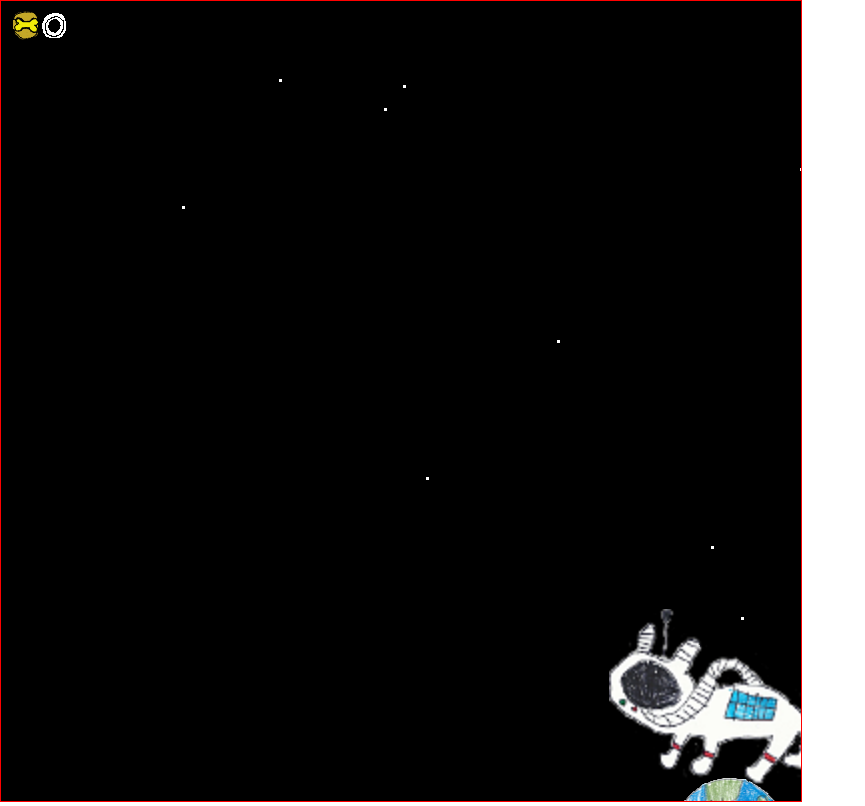
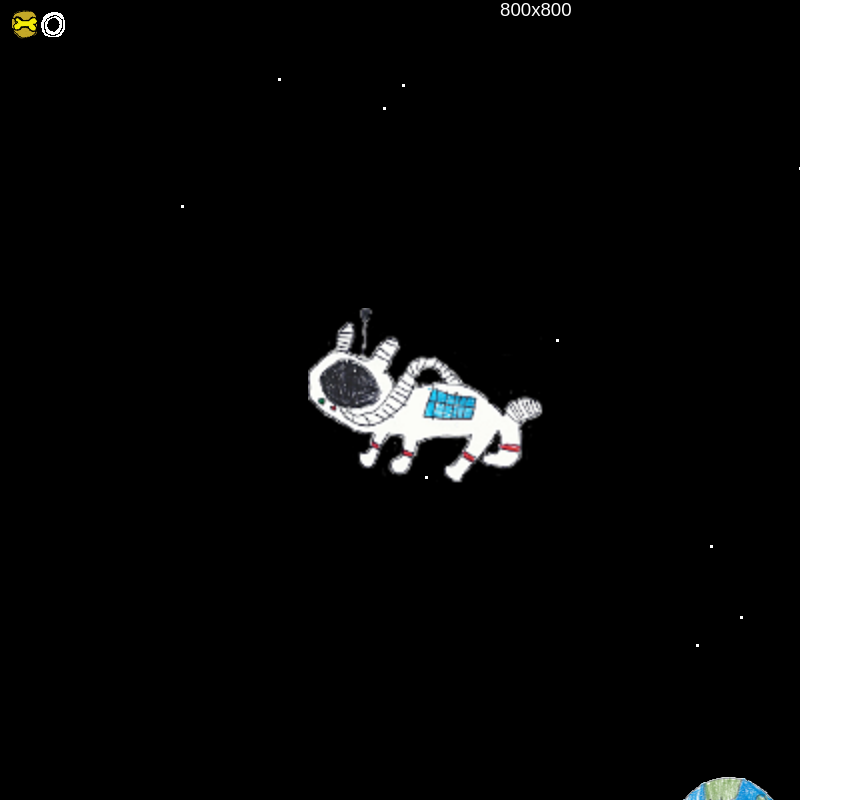
Before and after one commit to jesslilly/gravitydog, a plain HTML site: page index.html in a window 1280 px wide. Shown: the whole page, without its empty margins (0-865 px from the left). Drawn offline with Linux system fonts and the light colour scheme.

Commit message:
canvas: removed border, show size.

```diff
--- a/css/style.css
+++ b/css/style.css
@@ -1,10 +1,6 @@
 body {
 	font-family: verdana, arial, helvetica, sans-serif;
 	margin: 0px 0px 0px 0px;
-}
-
-#canvas {
-	border: 1px solid gray;
 }
 
 #sprites {
@@ -14,26 +10,26 @@ body {
 /* Vertical mobile */
 @media screen and (min-width: 320px) and (orientation: portrait) {
 	#canvas {
-		border: 1px solid purple;
+
 	}
 }
 
 @media screen and (min-width: 320px) and (orientation: landscape) {
 	#canvas {
-		border: 1px solid blue;
+
 	}
 }
 /* Tablet */
 @media ( min-width : 480px) {
 	#canvas {
-		border: 1px solid green;
+
 	}
 }
 
 /* Desktop */
 @media ( min-width : 640px) {
 	#canvas {
-		border: 1px solid red;
+
 	}
 }
 
@@ -41,8 +37,8 @@ body {
 /* http://stackoverflow.com/questions/880512/prevent-text-selection-after-double-click */
 /* http://stackoverflow.com/questions/7018324/how-do-i-stop-highlighting-of-a-div-element-when-double-clicking-on */
 body {
-    -webkit-user-select: none; /* webkit (safari, chrome) browsers */
-    -moz-user-select: none; /* mozilla browsers */
-    -khtml-user-select: none; /* webkit (konqueror) browsers */
-    -ms-user-select: none; /* IE10+ */
+	-webkit-user-select: none; /* webkit (safari, chrome) browsers */
+	-moz-user-select: none; /* mozilla browsers */
+	-khtml-user-select: none; /* webkit (konqueror) browsers */
+	-ms-user-select: none; /* IE10+ */
 }
--- a/js/gravitydog.js
+++ b/js/gravitydog.js
@@ -57,7 +57,7 @@ console.log("elevader.js loaded");
 		a.add(1, earth);
 
 		// Add the dog!
-		var dog = new SpaceDog(canvas.width / 2, canvas.width / 2, 118 * 2, 88 * 2);
+		var dog = new SpaceDog(100, 100, 118 * 2, 88 * 2);
 		dog.setVector(45, 1);
 		// TODO: Move images to the Sprite class.
 		dog.draw = function(ctx) {
@@ -66,53 +66,45 @@ console.log("elevader.js loaded");
 		a.add(1, dog);
 		a.go();
 
-		// Draw star.
-		// ctx.drawImage(sprites, 0, 0, 44, 44, 20, 20, 44, 44);
-
-		// draw grid.
-		// var grid = new Grid(canvas.width, canvas.height, 10);
-		// grid.draw(ctx);
-
 	};
 
 	var addScore = function() {
 
-		// Score board
+		// Score Icon
 		var scoreIcon = new Prop(10, 10, 29, 29);
 		scoreIcon.draw = function(ctx) {
 			ctx.drawImage(sprites, 133, 8, 29, 29, this.x, this.y, this.width, this.height);
 		};
 		a.add(2, scoreIcon);
-		// var score = new Prop(40, 30, 0, 0);
-		// score.draw = function(ctx) {
-		// ctx.fillText(vg.getScore(), this.x, this.y);
-		// };
-		// a.add(2, score);
+
+		// Score board
 		var score = new Prop(40, 10, 0, 0);
 		score.draw = function(ctx) {
-
-			// ctx.drawImage(sprites, 1, 214, 30, 30, this.x, this.y, 30, 30);
 
 			var digits = (vg.getScore() + "").split("");
 			digits.forEach(function(digit, idx) {
 
 				var sourceHeight = (31 * digit) + 214;
 				var x = 40 + (idx * 30);
-
-				// ctx.drawImage(sprites, 1, sourceHeight, 30, 30, this.x,
-				// this.y, 30, 30);
 				ctx.drawImage(sprites, 1, sourceHeight, 30, 30, x, 10, 30, 30);
 
 			});
-
 		};
 		a.add(2, score);
 
+		// Screen size
+		var size = new Prop(500, 16, 0, 0);
+		size.draw = function(ctx) {
+			// Keep in mind this might be the canvas size and not
+			// the scaled size as per CSS.
+			ctx.font = "14pt Arial";
+			ctx.fillStyle = "white";
+			ctx.fillText(canvas.width + "x" + canvas.height, this.x, this.y);
+		};
+		a.add(2, size);
+
 	};
 
-	// sprites.addEventListener("load", function() {
-	// main();
-	// }, false);
 	main();
 
 })();
--- a/js/zsprites.js
+++ b/js/zsprites.js
@@ -7,11 +7,6 @@ var SpaceDog = function(ix, iy, w, h) {
 	}
 };
 SpaceDog.prototype = new Clickable();
-
-// SpaceDog.prototype.update = function(layer, sprite) {
-// this.x += (Math.random() - .5) * 3;
-// this.y += (Math.random() - .5) * 3;
-// };
 
 SpaceDog.prototype.click = function() {
 
```
